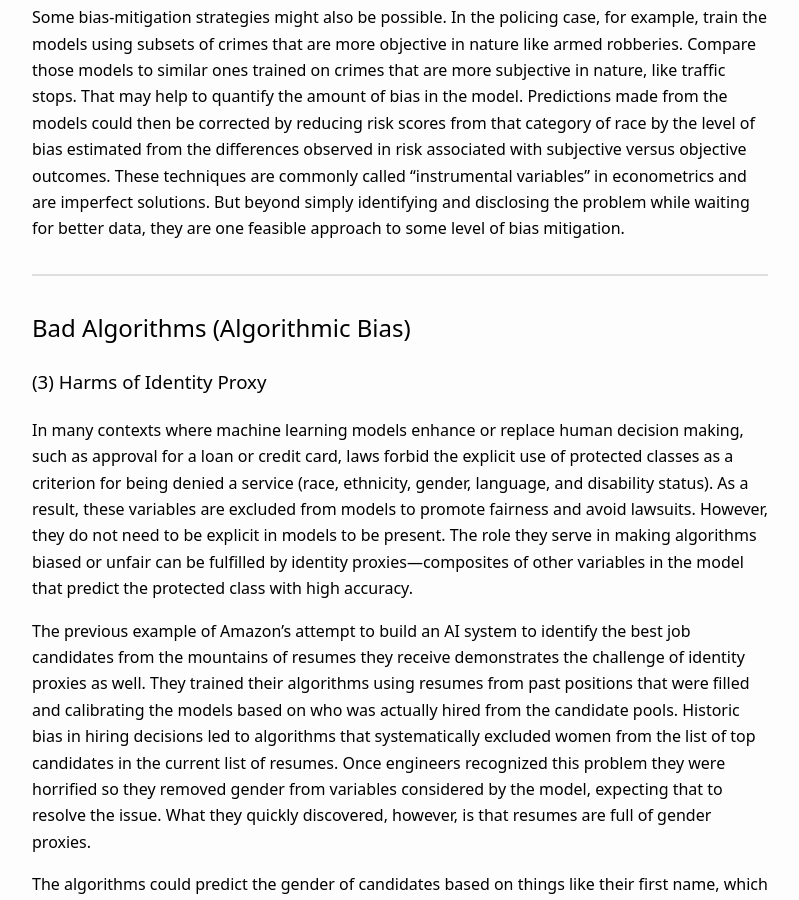
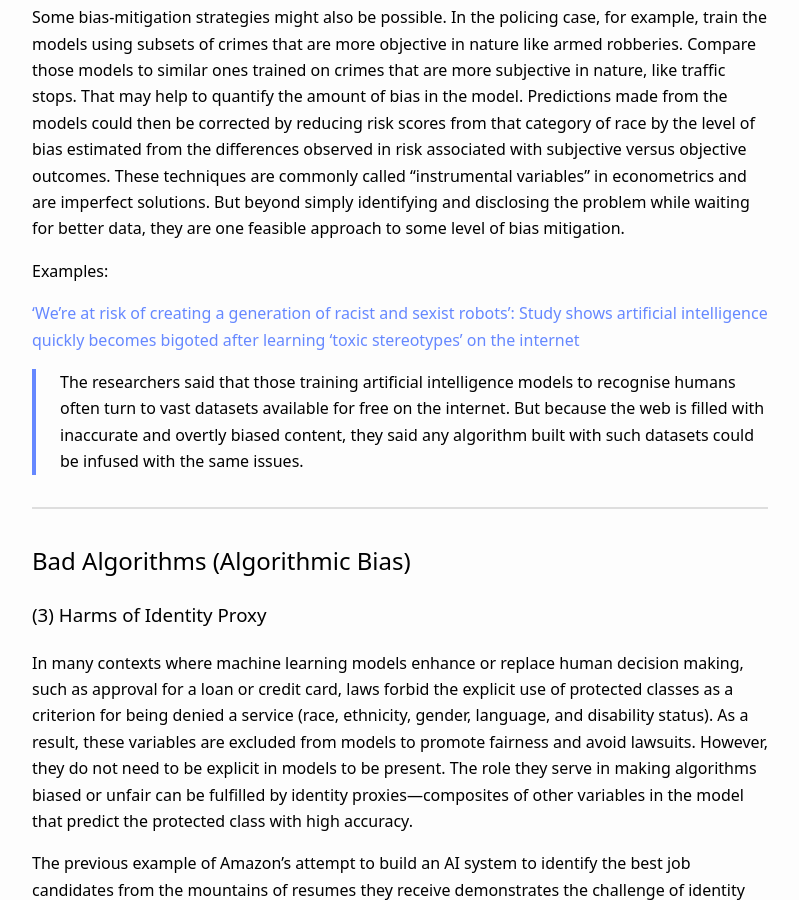
Before and after one commit to lecy/wells-dubois-protocol, a Jekyll site: the page built from index.md, in a window 1280 px wide and 900 px high, scrolled down 3984 px. Shown: the whole window, without its empty margins (240-1039 px from the left). Built offline with Jekyll 4.4.1, drawn with Linux system fonts in a browser that asks for light colours.

Commit message:
Update index.md

```diff
--- a/index.md
+++ b/index.md
@@ -59,6 +59,15 @@ The challenge is that arrest data accurately captures the number of arrests made
 It is usually not possible to fix the data. Once bias gets baked into the data, it reflects the realities of the world and models can only be fit to the subjective interpretations (human tendencies) that are present in the data. Awareness and disclosure of the issue is a starting point. Better, less subjective data is a more durable longer-term solution, but that requires time and resources needed to create calibrated outcomes (e.g., technical assessments for job candidates instead of only resumes).
 
 Some bias-mitigation strategies might also be possible. In the policing case, for example, train the models using subsets of crimes that are more objective in nature like armed robberies. Compare those models to similar ones trained on crimes that are more subjective in nature, like traffic stops. That may help to quantify the amount of bias in the model. Predictions made from the models could then be corrected by reducing risk scores from that category of race by the level of bias estimated from the differences observed in risk associated with subjective versus objective outcomes. These techniques are commonly called “instrumental variables” in econometrics and are imperfect solutions. But beyond simply identifying and disclosing the problem while waiting for better data, they are one feasible approach to some level of bias mitigation.
+
+**Examples:**
+
+['We're at risk of creating a generation of racist and sexist robots': Study shows artificial intelligence quickly becomes bigoted after learning 'toxic stereotypes' on the internet](https://www.dailymail.co.uk/sciencetech/article-10957023/Fears-AI-create-sexist-bigots-test-learns-toxic-stereotypes.html)
+
+> The researchers said that those training artificial intelligence models to recognise humans often turn to vast datasets available for free on the internet. But because the web is filled with inaccurate and overtly biased content, they said any algorithm built with such datasets could be infused with the same issues.
+
+
+
 
 ------------
 
```
